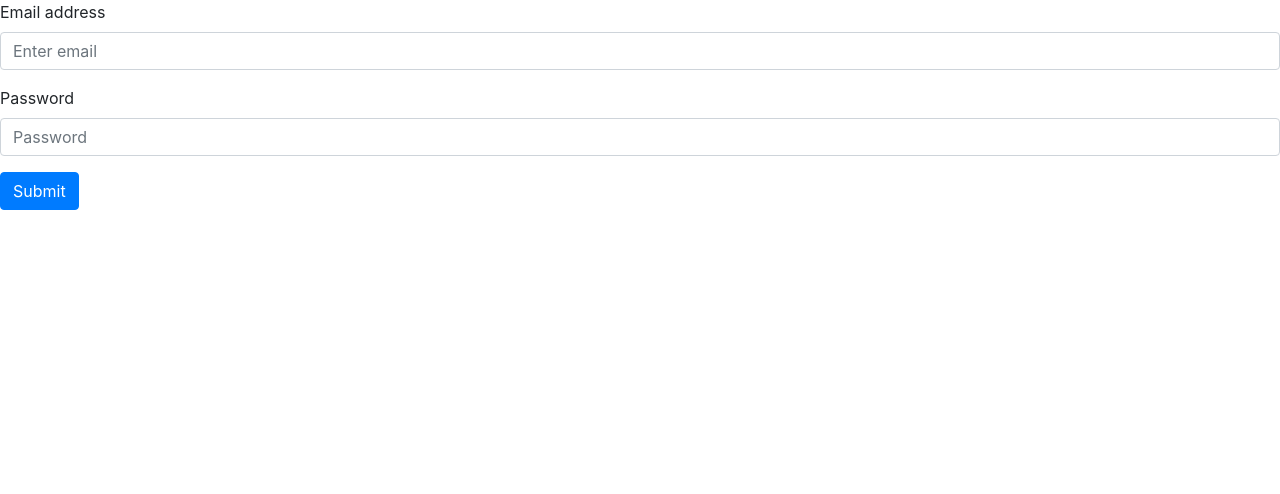
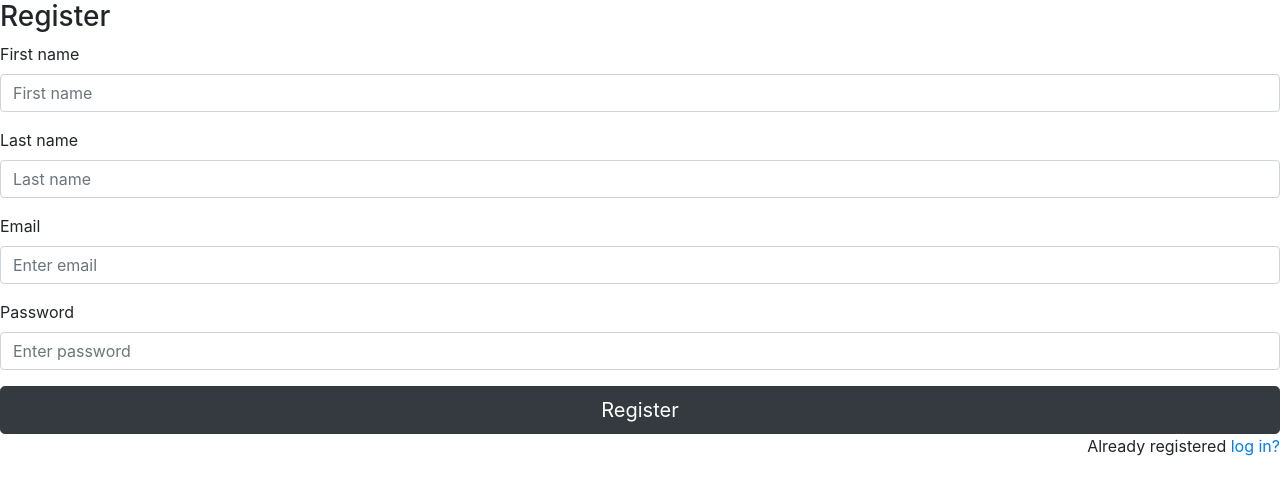
Before and after one commit to huseyingokay/CS391-Project2, a React (Create React App) app: page / in a window 1280 px wide. Shown: the top 494 px of the page. Built offline with nearby package versions, Linux system fonts and the light colour scheme.

Commit message:
baby steps

```diff
--- a/src/App.js
+++ b/src/App.js
@@ -1,6 +1,6 @@
 import './App.css';
 import React from 'react';
-import Login from './screens/Login';
+//import Login from './screens/Login';
 import Signup from './screens/Signup';
 import Memes from './screens/Memes';
 import { BrowserRouter, Route, Switch } from 'react-router-dom'
@@ -12,14 +12,14 @@ class App extends React.Component {
 
     }
   }
-
+// <Route exact path="/" component={Login} />
   render() {
     return (
       <>
         <BrowserRouter>
             <Switch>
-              <Route exact path="/" component={Login} />
-              <Route exact path="/signup" component={Signup} />
+
+              <Route exact path="/" component={Signup} />
               <Route exact path="/memes" component={Memes} />
             </Switch>
         </BrowserRouter>
--- a/src/screens/Signup.js
+++ b/src/screens/Signup.js
@@ -1,6 +1,8 @@
 import React from 'react';
 import ReactDOM from 'react-dom';
 //import 'bootstrap/dist/css/bootstrap.min.css';
+import { Button, Form } from 'react-bootstrap';
+
 
 class Signup extends React.Component {
 
@@ -9,7 +11,7 @@ class Signup extends React.Component {
   render() {
 
     return (
-
+        <>
             <form>
                 <h3>Register</h3>
 
@@ -39,7 +41,7 @@ class Signup extends React.Component {
                 </p>
             </form>
 
-
+        </>
     );
   }
 }
```
Also changed, not shown: 1 other file (tests, documents, lock files or other folders).
